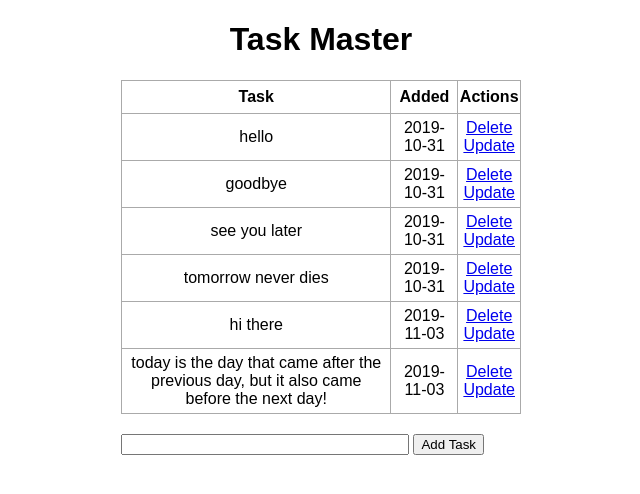
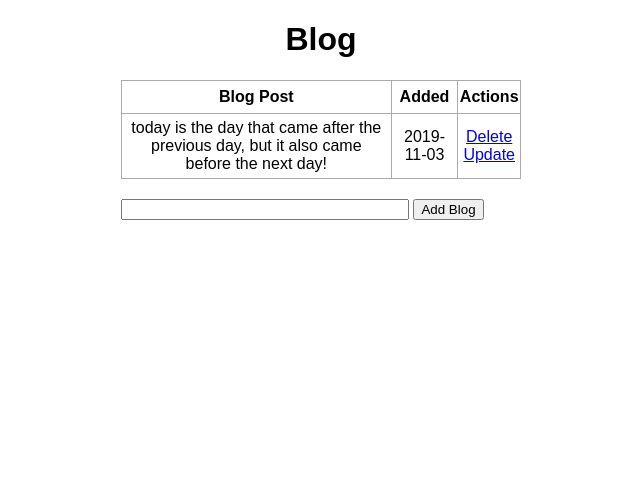
Before and after one commit to Daniel4040/flaskintro, a Flask app: page / in a window 1280 px wide. Shown: the top 494 px of the page, without its empty margins (319-959 px from the left). Run offline with Flask 2, Linux system fonts and the light colour scheme; data comes from the database, SQL or seed files in the repository; both versions use the stored data as it was after the commit.

Commit message:
Initialize app

```diff
--- a/app.py
+++ b/app.py
@@ -3,66 +3,65 @@ from flask_sqlalchemy import SQLAlchemy
 from datetime import datetime
 
 app = Flask(__name__)
-app.config['SQLALCHEMY_DATABASE_URI'] = 'sqlite:///test.db'
+app.config['SQLALCHEMY_DATABASE_URI'] = 'sqlite:///blog_list.db'
 db = SQLAlchemy(app)
 
-# Create class for building todos as objects with properties and methods
 
-
-class Todo(db.Model):
+class Blog(db.Model):
+    # For creating blog posts as objects who's properties are stored in the database
     id = db.Column(db.Integer, primary_key=True)
-    content = db.Column(db.String(200), nullable=False)
+    content = db.Column(db.String(5000), nullable=False)
     date_created = db.Column(db.DateTime, default=datetime.utcnow)
 
     def __repr__(self):
-        return '<Task %r>' % self.id
+        return '<Blog %r>' % self.id
 
 
 @app.route('/', methods=['POST', 'GET'])
 def index():
     if request.method == 'POST':
-        task_content = request.form['content']
-        new_task = Todo(content=task_content)
+        blog_content = request.form['content']
+        new_blog = Blog(content=blog_content)
 
         try:
-            db.session.add(new_task)
+            db.session.add(new_blog)
             db.session.commit()
             return redirect('/')
         except:
-            return 'There was an issue adding your task'
+            return 'There was an issue adding your blog post'
 
     else:
-        tasks = Todo.query.order_by(Todo.date_created).all()
-        return render_template('index.html', tasks=tasks)
+        blogs = Blog.query.order_by(Blog.date_created).all()
+        return render_template('index.html', blogs=blogs)
 
 
 @app.route('/delete/<int:id>')
 def delete(id):
-    task_to_delete = Todo.query.get_or_404(id)
+    blog_to_delete = Blog.query.get_or_404(id)
 
     try:
-        db.session.delete(task_to_delete)
+        db.session.delete(blog_to_delete)
         db.session.commit()
         return redirect('/')
     except:
-        return 'There was a problem deleting that task'
+        return 'There was a problem deleting that blog post'
 
 
 @app.route('/update/<int:id>', methods=['GET', 'POST'])
 def update(id):
-    task = Todo.query.get_or_404(id)
+    blog = Blog.query.get_or_404(id)
 
     if request.method == 'POST':
-        task.content = request.form['content']
+        blog.content = request.form['content']
 
         try:
             db.session.commit()
             return redirect('/')
         except:
-            return 'There was an issue updating your task'
+            return 'There was an issue updating your blog post'
 
     else:
-        return render_template('update.html', task=task)
+        return render_template('update.html', blog=blog)
 
 
 if __name__ == "__main__":
--- a/templates/index.html
+++ b/templates/index.html
@@ -1,29 +1,29 @@
 {% extends 'base.html' %}
 
 {% block head %}
-<title>Task Manager</title>
+<title>Blogger</title>
 {% endblock %}
 
 {% block body %}
 <div class="content">
-  <h1 style="text-align: center">Task Master</h1>
-  {% if tasks|length < 1 %}
-  <h4 style="text-align: center">There are no tasks. Create one below!</h4>
+  <h1 style="text-align: center">Blog</h1>
+  {% if blogs|length < 1 %}
+  <h4 style="text-align: center">There are no blogs. Create one below!</h4>
   {% else %}
   <table>
     <tr>
-      <th>Task</th>
+      <th>Blog Post</th>
       <th>Added</th>
       <th>Actions</th>
     </tr>
-    {% for task in tasks %}
+    {% for blog in blogs %}
     <tr>
-      <td>{{ task.content }}</td>
-      <td>{{ task.date_created.date() }}</td>
+      <td>{{ blog.content }}</td>
+      <td>{{ blog.date_created.date() }}</td>
       <td>
-        <a href="/delete/{{task.id}}">Delete</a>
+        <a href="/delete/{{blog.id}}">Delete</a>
         <br>
-        <a href="/update/{{task.id}}">Update</a>
+        <a href="/update/{{blog.id}}">Update</a>
       </td>
     </tr>
     {% endfor %}
@@ -33,7 +33,7 @@
   <div class="form">
     <form action="/" method="POST">
       <input type="text" name="content" id="content">
-      <input type="submit" value="Add Task">
+      <input type="submit" value="Add Blog">
     </form>
   </div>
 </div>
```
Also changed, not shown: templates/update.html (+4 -4 lines), blog_list.db (added).
